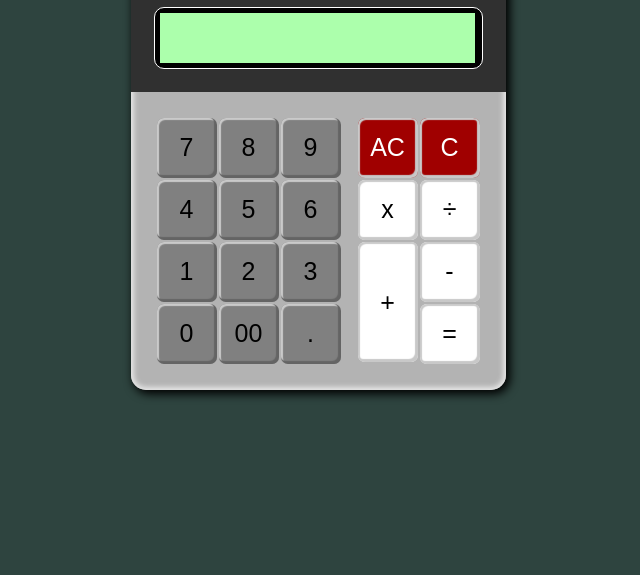
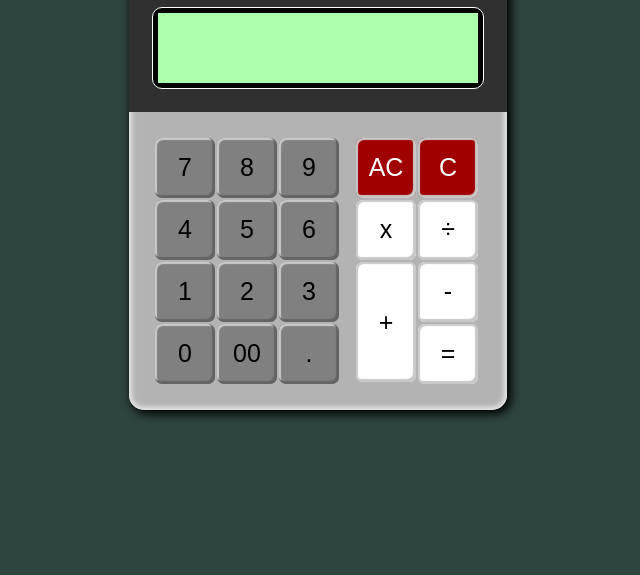
Before and after one commit to Stafngrimr/calculator, a plain HTML site: page index.html in a window 1280 px wide. Shown: the part 225-800 px from the top of the page, without its empty margins (322-962 px from the left). Drawn offline with Linux system fonts and the light colour scheme.

Commit message:
Updated design + readme files

```diff
--- a/index.html
+++ b/index.html
@@ -24,6 +24,7 @@
         </div>
         <div id="screenpad">
             <div id="rim">
+                <p id="littlescreen"></p>
                 <p id="screen"></p>
             </div>
         </div>
@@ -40,7 +41,7 @@
                 <div class="buttons" id="three">3</div>
                 <div class="buttons" id="zero">0</div>
                 <div class="buttons" id="dzero">00</div>
-                <div class="buttons" id="dot">.</div>
+                <div class="buttons" id="decimal">.</div>
             </div>
             <div id="operatorpad">
                 <div class="buttons" id="allclear">AC</div>
--- a/main.css
+++ b/main.css
@@ -47,6 +47,22 @@ body {
     background-color: rgb(48, 48, 48);
 }
 
+#littlescreen {
+    background-color: rgb(172, 255, 172);
+    height: 20px;
+    width: 315px;
+    color: black;
+    font-family: digital7-mono;
+    font-size: 15px;
+    margin-left: 5px;
+    margin-top: 5px;
+    margin-right: 5px;
+    margin-bottom: 0px;
+    text-align: right;
+    line-height: 20px;
+    padding-right: 5px;
+}
+
 #screen {
     background-color: rgb(172, 255, 172);
     height: 50px;
@@ -54,9 +70,13 @@ body {
     color: black;
     font-family: digital7-mono;
     font-size: 40px;
-    margin: 5px;
+    margin-left: 5px;
+    margin-bottom: 5px;
+    margin-right: 5px;
+    margin-top: 0px;
     text-align: right;
     line-height: 50px;
+    padding-right: 5px;
 }
 
 #rim {
```
Also changed, not shown: 1 other file.
